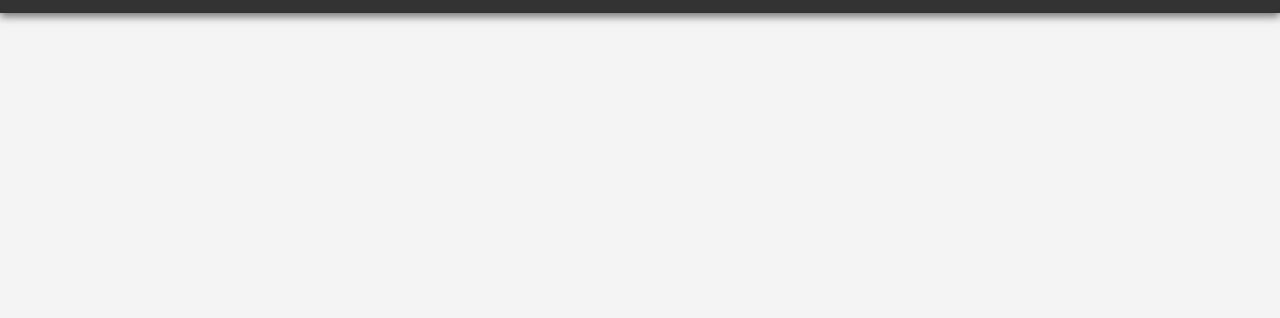
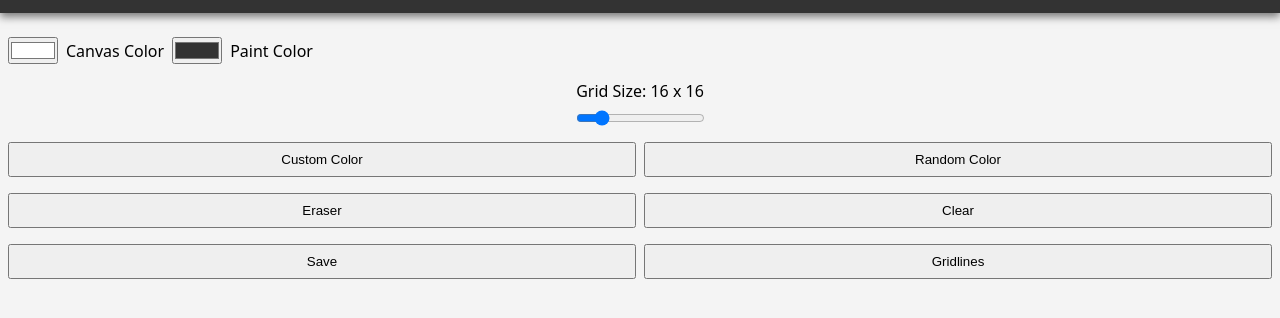
Before and after one commit to karolistech/pixel-paint789, a website built with Vite: page index.html in a window 1280 px wide. Shown: the part 62-380 px from the top of the page. Built offline with nearby package versions, Linux system fonts and the light colour scheme.

Commit message:
feat: add canvas control panel

```diff
--- a/index.html
+++ b/index.html
@@ -12,5 +12,41 @@
     <header class="header">
       <h1 class="header__title">Pixel Paint</h1>
     </header>
+
+    <main class="main">
+      <div class="controls">
+        <div class="controls__group">
+          <div class="controls__group--color">
+            <input type="color" id="canvas-color" class="controls__input--color" value="#ffffff">
+            <label for="canvas-color">Canvas Color</label>
+          </div>
+
+          <div class="controls__group--color">
+            <input type="color" id="paint-color" class="controls__input--color" value="#333333">
+            <label for="paint-color">Paint Color</label>
+          </div>
+        </div>
+
+        <div class="controls__group controls__group--grid-size">
+          <label for="grid-size">Grid Size: 16 x 16</label>
+          <input type="range" id="grid-size" class="controls__input--grid-size" value="16">
+        </div>
+
+        <div class="controls__group">
+          <button class="controls__btn controls__btn--custom-color">Custom Color</button>
+          <button class="controls__btn controls__btn--random-color">Random Color</button>
+        </div>
+
+        <div class="controls__group">
+          <button class="controls__btn controls__btn--eraser">Eraser</button>
+          <button class="controls__btn controls__btn--clear">Clear</button>
+        </div>
+
+        <div class="controls__group">
+          <button class="controls__btn controls__btn--save">Save</button>
+          <button class="controls__btn controls__btn--gridlines">Gridlines</button>
+        </div>
+      </div>
+    </main>
   </body>
 </html>
--- a/src/style.css
+++ b/src/style.css
@@ -19,3 +19,34 @@ body {
   text-align: center;
   color: #fff;
 }
+
+.main {
+  padding: 1.5rem 0.5rem;
+}
+
+.controls {
+  display: flex;
+  flex-direction: column;
+  gap: 1rem;
+}
+
+.controls__group {
+  display: flex;
+  gap: 0.5rem;
+}
+
+.controls__group--color {
+  display: flex;
+  align-items: center;
+  gap: 0.5rem;
+}
+
+.controls__group--grid-size {
+  flex-direction: column;
+  align-items: center;
+}
+
+.controls__btn {
+  flex: 1;
+  padding-block: 0.5rem;
+}
```
